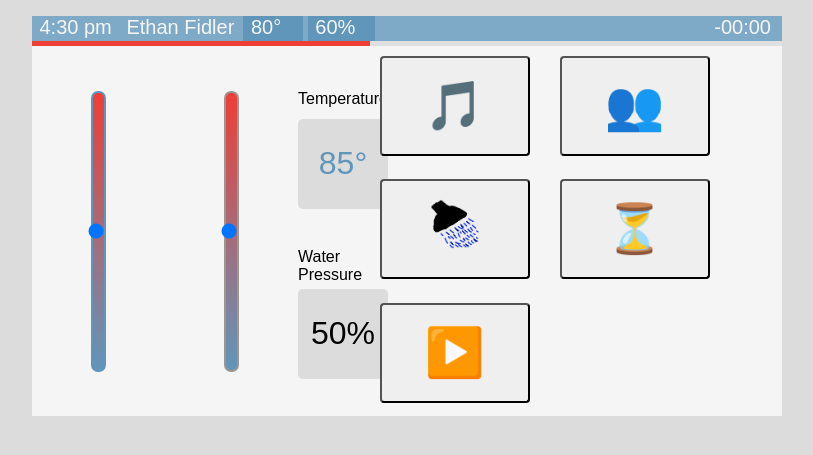
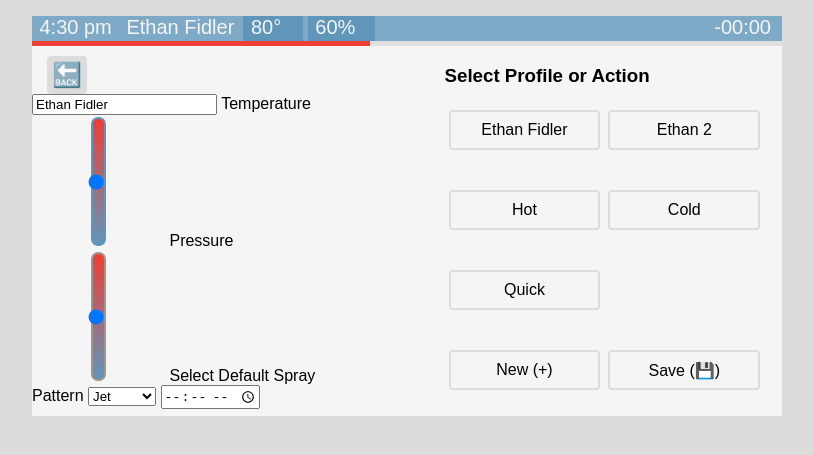
Before and after one commit to ecfidler/CS5167, a plain HTML site: page index.html in a window 1280 px wide. Shown: the part 147-602 px from the top of the page, without its empty margins (288-1101 px from the left). Drawn offline with Linux system fonts and the light colour scheme.

Commit message:
adding profile form inputs

```diff
--- a/index.html
+++ b/index.html
@@ -46,7 +46,7 @@
             </div>
         </div>
         <div class="content">
-            <div class="page" id="main-page">
+            <div class="page page-hidden" id="main-page">
                 <div class="slider-area">
                     <div class="slider-column">
                         <input type="range" orient="vertical" id="temp-input" class="range blue" min="50" max="120" value="85" />
@@ -101,18 +101,39 @@
                     </div>
                 </div>
             </div>
-            <div class="page page-hidden" id="profiles-page">
+            <div class="page" id="profiles-page">
                 <div class="spray-pattern-display">
                     <button class="generic-button back-button" onClick="showPage('main-page')">🔙</button>
+                    <div class="profileForm">
+                        <input type="text" id="profileNameInput" value="Ethan Fidler">
+                        <label for="profileTemperatureInput">Temperature</label>
+                        <input type="range" orient="vertical" id="profileTemperatureInput" class="range blue" min="50" max="120" value="85" />
+                        <output for="profileTemperatureInput"></output>
+                        <label for="profilePressureInput">Pressure</label>
+                        <input type="range" orient="vertical" id="profilePressureinput" min="0" max="100" value="50" />
+                        <output for="profilePressureInput"></output>
+                        <label for="selectSprayPattern">Select Default Spray Pattern</label>
+                        <select id="selectSprayPattern">
+                            <option value="jet">Jet</option>
+                            <option value="shower">Shower</option>
+                            <option value="spray">Spray</option>
+                            <option value="mist">Mist</option>
+                            <option value="pulse">Pulse</option>
+                        </select>
+                        <input type="time" id="timeInput" name="time" min="0:01" max="0:30">
+
+
+                    </div>
 
                 </div>
                 <div class="spray-select-container">
+                    <h3>Select Profile or Action</h3>
                     <div class="select-profile-list">
-                        <button class="generic-button profile-select-button" id="jetPatternButton" >Jet</button>
-                        <button class="generic-button profile-select-button" id="showerPatternButton">Shower</button>
-                        <button class="generic-button profile-select-button" id="sprayPatternButton">Spray</button>
-                        <button class="generic-button profile-select-button" id="mistPatternButton">Mist</button>
-                        <button class="generic-button profile-select-button" id="pulsePatternButton">Pulse</button>
+                        <button class="generic-button profile-select-button">Ethan Fidler</button>
+                        <button class="generic-button profile-select-button">Ethan 2</button>
+                        <button class="generic-button profile-select-button">Hot</button>
+                        <button class="generic-button profile-select-button">Cold</button>
+                        <button class="generic-button profile-select-button">Quick</button>
                     </div>
                     <div class="select-profile-list" style="height:15%">
                         <button class="generic-button profile-select-button"> New (+)</button>
--- a/styles.css
+++ b/styles.css
@@ -240,22 +240,6 @@ body {
     justify-content: space-around;
 }
 
-.select-profile-list {
-    width: 100%;
-    height: 85%;
-    display: flex;
-    flex-wrap: wrap;
-}
-
-.profile-select-button {
-    background-color: transparent;
-    border: 2px solid gainsboro;
-    width: 45%;
-    height: 2.5em;
-    font-size: 16px;
-    margin: 4px;
-}
-
 .spray-select-button {
     background-color: transparent;
     border: 2px solid gainsboro;
@@ -267,3 +251,24 @@ body {
 .spray-select-button-active {
     background-color: gainsboro;
 }
+
+/* Profiles Page */
+
+.select-profile-list {
+    width: 100%;
+    height: 65%;
+    display: flex;
+    flex-wrap: wrap;
+    overflow-x: auto;
+}
+
+
+.profile-select-button {
+    background-color: transparent;
+    border: 2px solid gainsboro;
+    width: 45%;
+    height: 2.5em;
+    font-size: 16px;
+    margin: 4px;
+    text-overflow: ellipsis;
+}
```
